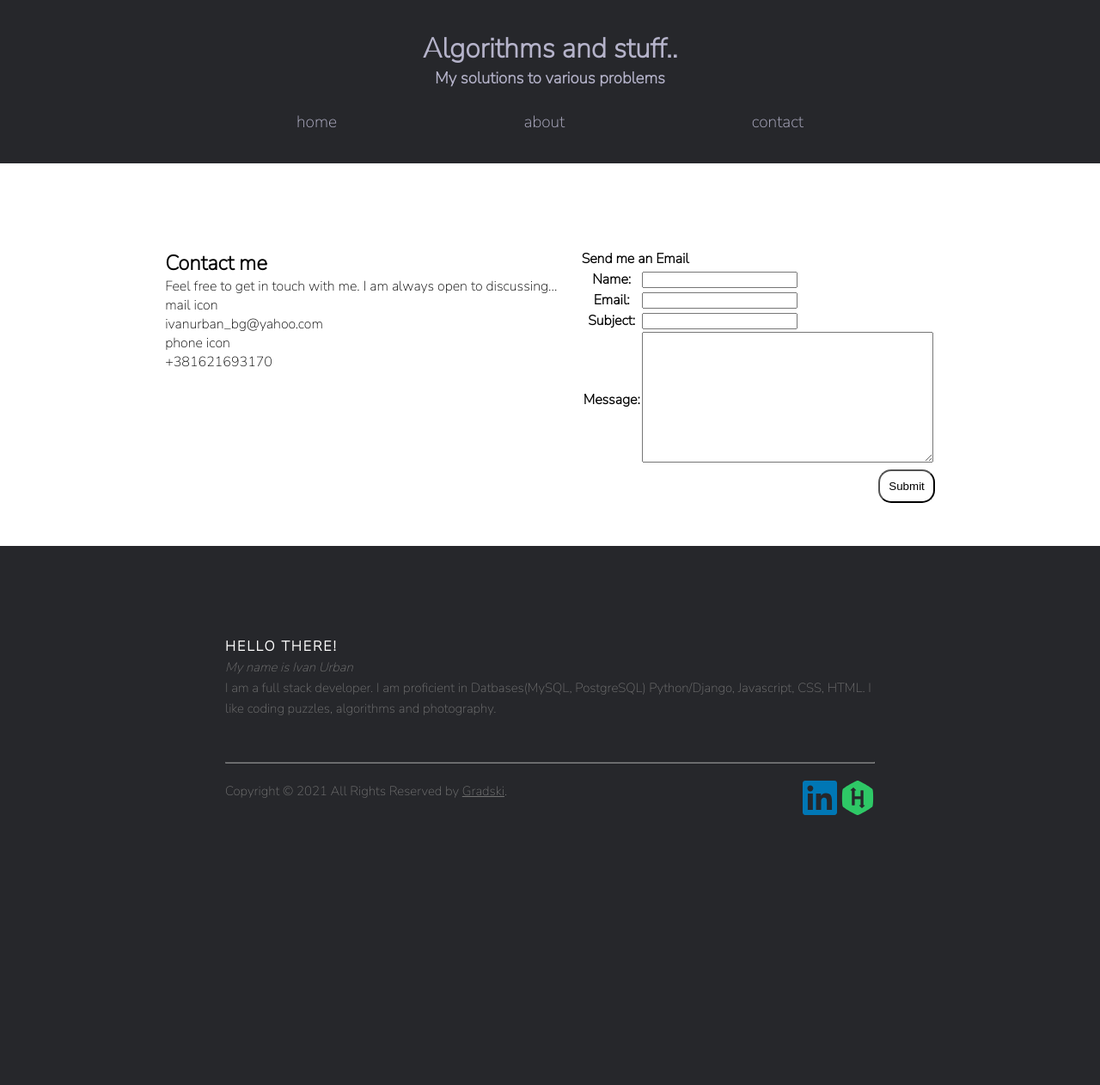
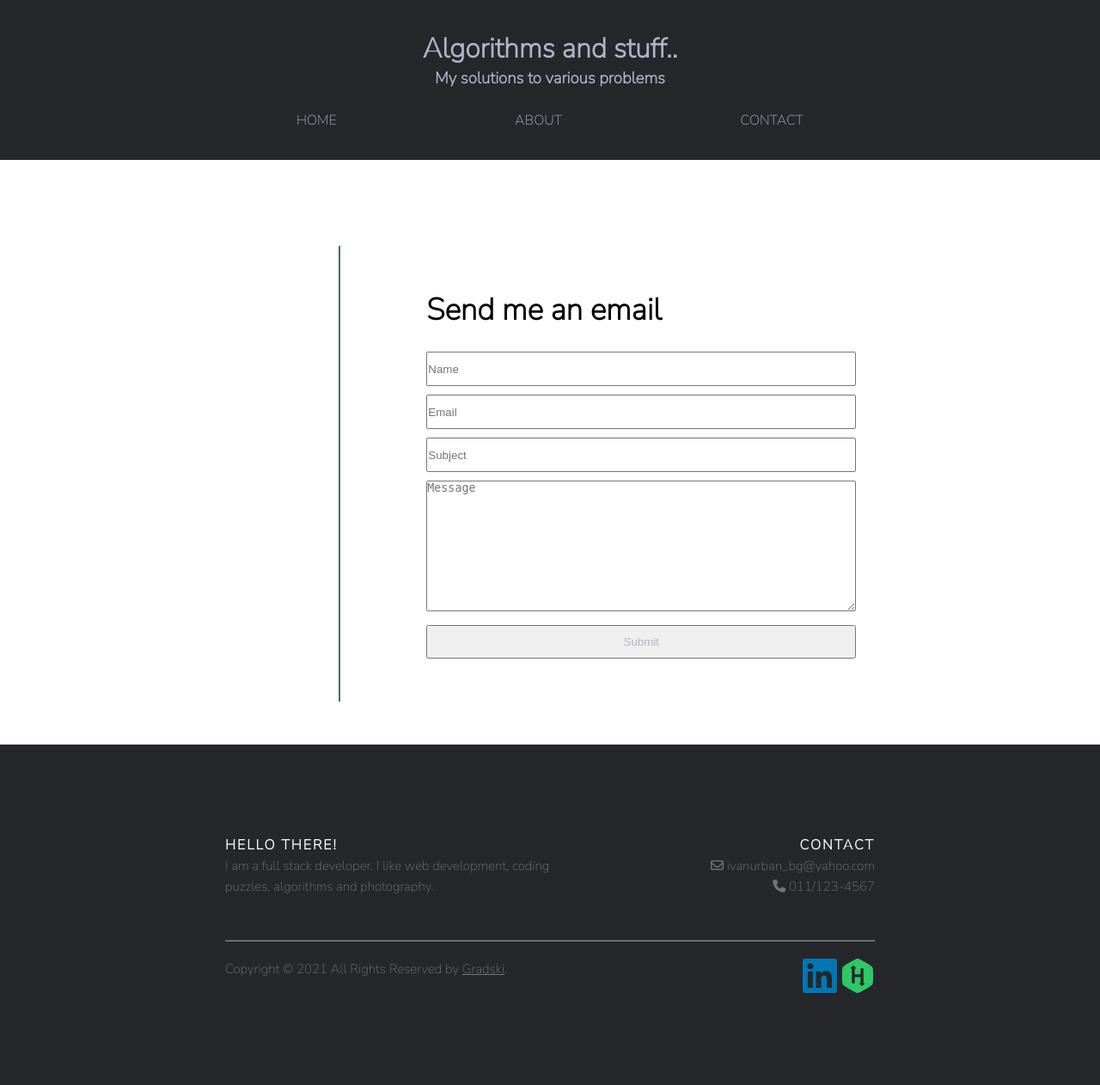
Before and after one commit to ivanurban/django-algorithms-webapp, a Django app: page /contact/ in a window 1280 px wide. Shown: the whole page at 86% size. Before the commit the page ends 948 px from the top, so only its background shows below. Run offline with Django 3.2, Linux system fonts and the light colour scheme; parts of the project's set-up code (start-up, migrations or seed data) failed here and were passed over; some libraries are stand-ins or nearby versions.

Commit message:
designed email form

```diff
--- a/algoblog/templates/algoblog/base.html
+++ b/algoblog/templates/algoblog/base.html
@@ -7,6 +7,9 @@
     <meta charset="UTF-8">
     <meta http-equiv="X-UA-Compatible" content="IE=edge">
     <meta name="viewport" content="width=device-width, initial-scale=1.0">
+
+    <script src="https://kit.fontawesome.com/e5e5503423.js" crossorigin="anonymous"></script>
+
 
     <link rel="stylesheet" href="{% static 'css/base.css' %}">
 
@@ -18,14 +21,14 @@
     <div class="wrapper">
 
                                         <header>
-                                            <h1> Algorithms and stuff..</h1>
+                                            <h1>Algorithms and stuff..</h1>
 
                                             <h3>My solutions to various problems</h3>
 
                                             <div class="menu">
-                                                <a href="{% url 'algoblog:post_list' %}">home</a>
-                                                <a href="{% url 'algoblog:about' %}">about</a>
-                                                <a href="{% url 'algoblog:contact' %}"">contact</a>
+                                                <a href="{% url 'algoblog:post_list' %}">HOME</a>
+                                                <a href="{% url 'algoblog:about' %}">ABOUT</a>
+                                                <a href="{% url 'algoblog:contact' %}">CONTACT</a>
                                             </div>
 
 
@@ -44,10 +47,30 @@
                                     <div class="container1">
 
                                                     <div class="about">
-                                                    <h6>Hello there!</h6>
-                                                    <p> <i> My name is Ivan Urban </i>      </p>
-                                                    <p>I am a full stack developer. I am proficient in Datbases(MySQL, PostgreSQL) Python/Django, Javascript, CSS, HTML.
-                                                        I like coding puzzles, algorithms and photography. </p>
+                                                            <h6>Hello there!</h6>
+                                                            <!-- <p> <i> My name is Ivan Urban </i>      </p> -->
+                                                            <p>I am a full stack developer.
+                                                                I like  web development, coding puzzles, algorithms and photography. </p>
+
+                                                    </div>
+
+
+                                                    <div class="footer-contact">
+
+                                                        <div class="inner-contact">
+                                                                    <h6>Contact</h6>
+
+                                                                    <!-- <p><img src="{% static 'img/mail.png'%}" width="20" height="20" alt="">ivanurban_bg@yahoo.com  </p> -->
+                                                                    <p id="email"><span><i class="far fa-envelope"></i>&nbsp;</span>ivanurban_bg@yahoo.com </p>
+
+
+
+                                                                    <p><span><i class='fas fa-phone'></i>&nbsp;</span>011/123-4567</p>
+
+
+                                                        </div>
+
+
 
                                                     </div>
 
--- a/algoblog/templates/algoblog/post/contact.html
+++ b/algoblog/templates/algoblog/post/contact.html
@@ -2,6 +2,7 @@
 
 {% load static %}
 
+{% load widget_tweaks %}
 
 {% block content %}
 
@@ -9,7 +10,7 @@
 
     <div class="contact-container">
 
-
+<!--
             <div class="contact-text">
 
                 <h2>Contact me</h2>
@@ -35,10 +36,86 @@
                         </form>
                 </div>
 
-        </div>
+           </div> -->
 
 
-    </div>
+
+
+
+
+
+<div class="container">
+
+
+
+
+
+    <div class="posts">
+
+
+
+
+
+                        <h1 class="title">Send me an email</h1>
+
+
+                    <div class="contact-email">
+                        <!-- <h4>Send me an Email</h4> -->
+
+                        <div class="email-form">
+                            <form method="post">
+
+                                {% csrf_token %}
+
+                                <!-- {{ form.as_p }}
+                                 -->
+                                <div class="form-group">
+
+
+                                    {% render_field form.name class="form-control-text"  placeholder="Name" type="text" %}
+                                  </div>
+
+
+
+                                  <div class="form-group">
+
+                                    {% render_field form.email class="form-control-text"  placeholder="Email" %}
+                                  </div>
+
+
+
+                                  <div class="form-group">
+
+                                    {% render_field form.subject class="form-control-text"  placeholder="Subject" %}
+                                  </div>
+
+                                  <div class="form-group">
+
+                                    {% render_field form.message  class="form-control-textarea" placeholder="Message" %}
+                                  </div>
+
+                                  <div class="form-group">
+                                    <button type="submit" id="sendMailButton"  value="Submit" > Submit </button>
+                                  </div>
+
+
+
+                                     <!-- <button id="sendMailButton" type="submit">Submit</button> -->
+                                </form>
+                        </div>
+
+                </div>
+
+
+
+
+</div>
+
+
+</div>
+
+
+</div>
 
 
 {% endblock %}
--- a/algoritmi/settings.py
+++ b/algoritmi/settings.py
@@ -35,14 +35,17 @@ with open('/home/gradski/SECRET_KEYS/algoritmi_project.txt') as f:
 # SECURITY WARNING: don't run with debug turned on in production!
 DEBUG = True
 
-ALLOWED_HOSTS = []
+ALLOWED_HOSTS = ['*','grazki.pythonanywhere.com']
 
 
 # Application definition
 
 INSTALLED_APPS = [
 
+    #my_apps
     'algoblog.apps.AlgoblogConfig',
+
+
     'tinymce',
     'django.contrib.admin',
     'django.contrib.auth',
@@ -53,6 +56,7 @@ INSTALLED_APPS = [
 
     # 3rd party apps
     'crispy_forms',
+    'widget_tweaks',
 ]
 
 MIDDLEWARE = [
--- a/static/css/base.css
+++ b/static/css/base.css
@@ -62,7 +62,7 @@ justify-content: space-between;
 .menu a{
 
     color: #3B9778;
-    font-size: 1.2em;
+    font-size: 1em;
     font-weight:400 ;
     text-decoration: none;
     color:#477158;
@@ -192,28 +192,62 @@ justify-content: space-between;
         display:flex;
         justify-content: space-around;
 
-}
 
-.contact-text{
+
 
 }
 
-.contact-email{
+
+.form-group{
+
+    margin:10px 0 0 0;
+}
+
+.form-control-text{
+
+    height: 40px;
+    width: 500px;
+}
+
+.form-control-textarea{
 
 
+    width: 500px;
 }
+
 #sendMailButton{
 
     padding:10px;
-    background-color: transparent;
-    border-radius: 15px;
-    float: right;
+    width: 500px;
+
+
+
+    color:#B5B3CA;
 }
 
 
 
 /*about page*/
 
+
+.container-about{
+    width: 80%;
+    margin:50px auto 0 auto;
+    padding:50px;
+        display:flex;
+        justify-content: space-around;
+
+
+
+}
+
+.about-image{
+
+}
+.about-text{
+
+
+}
 
 
 /*FOOTER*/
@@ -239,20 +273,40 @@ justify-content: space-between;
 
         width: 70%;
         margin: auto;
-        /* display: flex;
-        justify-content: center; */
+        display: flex;
+        justify-content: space-between;
+        margin:auto;
+
+
+}
+
+.site-footer .container1 .about {
+
+        width: 50%;
+
 
 
 
 }
 
-.site-footer .container1 .about p{
+.site-footer .container1 .footer-contact {
 
-        width: 100%;
+    width: 50%;
+
+
 
 
 
 }
+
+.site-footer .container1 .footer-contact .inner-contact {
+
+
+text-align: right;
+
+
+}
+
 
 
 .site-footer .container2{
@@ -300,6 +354,8 @@ justify-content: space-between;
   text-decoration:none;
 }
 
+
+
 .soc-icons {
 
     display: flex;
```
Also changed, not shown: algoblog/templates/algoblog/post/about.html (+33 -1 lines), db.sqlite3, static/img/mail-icon.png (added), static/img/mail.png (added).
